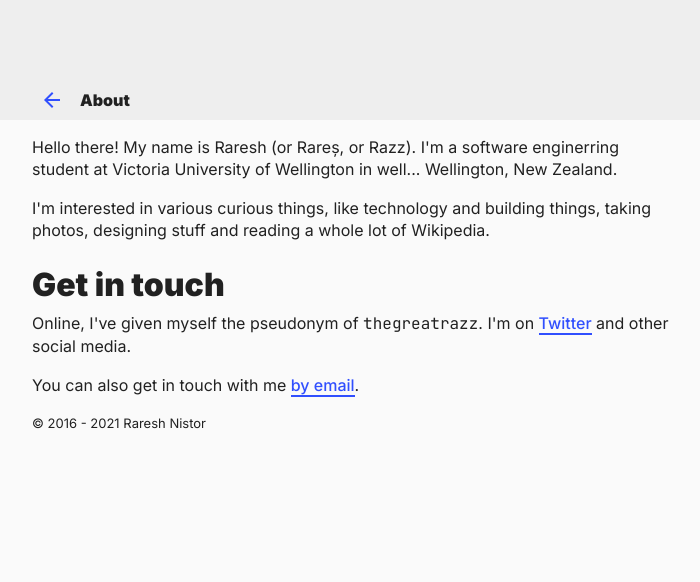
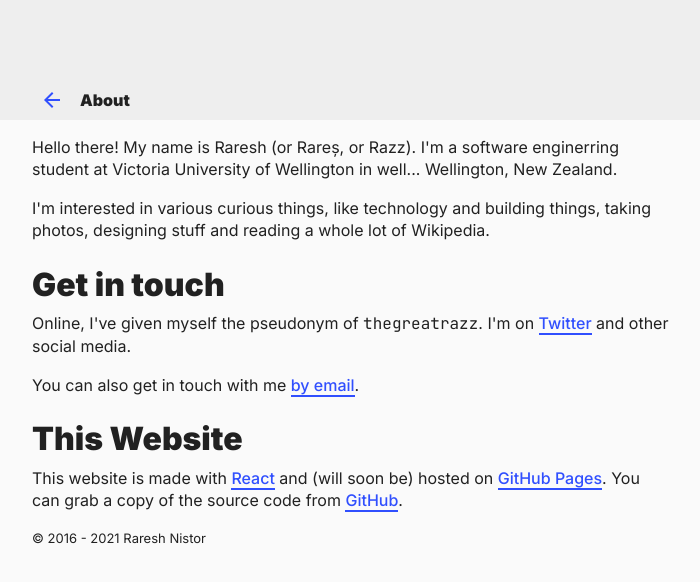
Before and after one commit to itisrazza/website, a React (Create React App) app: page /about in a window 1280 px wide. Shown: the top 582 px of the page, without its empty margins (288-988 px from the left). Built offline with nearby package versions, Linux system fonts and the light colour scheme.

Commit message:
content update

```diff
--- a/src/data/projects.json
+++ b/src/data/projects.json
@@ -31,7 +31,7 @@
   },
   {
     "name": "Тетрис Рареша",
-    "description": "A fun way to learn C++ and libSDL.",
+    "description": "A retro-looking Tetris clone to learn SDL.",
     "link": "https://github.com/thegreatrazz/tetris"
   },
   {
@@ -70,11 +70,6 @@
     "link": "https://github.com/thegreatrazz/casio-pong"
   },
   {
-    "name": "BetaMuseum",
-    "description": "A museum with old software relics.",
-    "link": "https://thegreatrazz.github.io/betamuseum-og/"
-  },
-  {
     "name": "Conic Sections",
     "description": "A quick conic section plotter for absolutely no reason.",
     "link": "https://thegreatrazz.github.io/conic-sections/"
@@ -86,7 +81,7 @@
   },
   {
     "name": "VR Experiments",
-    "description": "Some VR Experiments I wanna play around with.",
+    "description": "Simple experiments for use with VR phone holders (Google Cardboard).",
     "link": "https://thegreatrazz.github.io/vr-experiments/"
   },
   {
@@ -101,8 +96,13 @@
   },
   {
     "name": "Words on Digital Paper (Engine)",
-    "description": "Batch script resident on the camera SD card to quickly dump images.",
+    "description": "Blog platform for a high school assignment (2TCD).",
     "link": "https://github.com/thegreatrazz/wodp-engine"
+  },
+  {
+    "name": "BetaMuseum",
+    "description": "A museum with old software relics (1TCD).",
+    "link": "https://thegreatrazz.github.io/betamuseum-og/"
   },
   {
     "name": "Camera Dump",
--- a/src/pages/About.tsx
+++ b/src/pages/About.tsx
@@ -34,6 +34,31 @@ export default function About() {
             You can also get in touch with me{" "}
             <a href="mailto:raresh@nistor.email">by email</a>.
           </p>
+
+          <h1>This Website</h1>
+          <p>
+            This website is made with{" "}
+            <a href="https://reactjs.org/" target="_blank" rel="noreferrer">
+              React
+            </a>{" "}
+            and (will soon be) hosted on{" "}
+            <a
+              href="https://pages.github.com/"
+              target="_blank"
+              rel="noreferrer"
+            >
+              GitHub Pages
+            </a>
+            . You can grab a copy of the source code from{" "}
+            <a
+              href="https://github.com/thegreatrazz/website"
+              target="_blank"
+              rel="noreferrer"
+            >
+              GitHub
+            </a>
+            .
+          </p>
         </div>
       </main>
     </>
--- a/src/pages/Home.tsx
+++ b/src/pages/Home.tsx
@@ -31,10 +31,15 @@ export default function Home() {
           <TypewriterHeading>{name}</TypewriterHeading>
           <p>
             I'm a Wellingtonian software engineering student at{" "}
-            <a href="//wgtn.ac.nz" target="_black" rel="noreferrer">
+            <a
+              href="//wgtn.ac.nz"
+              target="_black"
+              rel="noreferrer"
+              title="Victoria University of Wellington"
+            >
               VUW
             </a>
-            . I work on <Link to="/projects">various random projects</Link> and{" "}
+            . I work on <Link to="/projects">various projects</Link> and{" "}
             <a href={links.notion} target="_blank" rel="noreferrer">
               write notes
             </a>{" "}
--- a/src/pages/Projects.css
+++ b/src/pages/Projects.css
@@ -1,17 +1,14 @@
 @media only screen and (min-width: 600px) {
   .projects {
     display: grid;
-    grid-template-columns: 50% 50%;
-  }
-
-  .projects > * {
-    margin: 8px;
+    grid-template-columns: auto auto;
+    gap: 16px;
   }
 }
 
-@media only screen and (min-width: 800px) {
+@media only screen and (min-width: 1000px) {
   .projects {
     display: grid;
-    grid-template-columns: 33% auto 33%;
+    grid-template-columns: auto auto auto;
   }
 }
```
